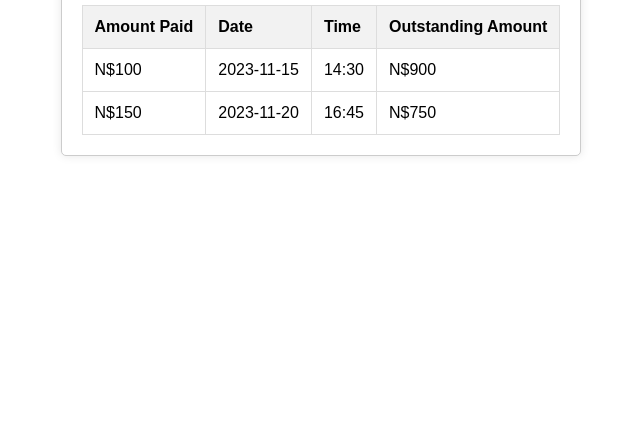
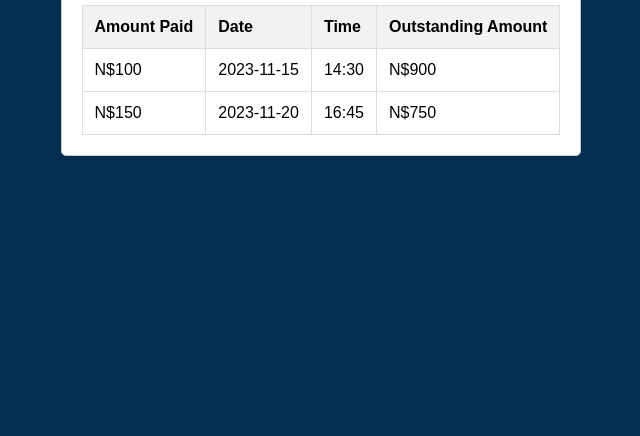
Before and after one commit to Twiindileni/fines.github.io, a plain HTML site: page Paymhistory12345.html in a window 1280 px wide. Shown: the part 364-800 px from the top of the page, without its empty margins (319-959 px from the left). Drawn offline with Linux system fonts and the light colour scheme.

Commit message:
Add files via upload

```diff
--- a/payhistory.css
+++ b/payhistory.css
@@ -1,6 +1,6 @@
 body {
     font-family: Arial, sans-serif;
-    background-color: #042F55(23, 110, 147);
+    background-color: #042F55;
     margin: 0;
     display: flex;
     align-items: center;
```
